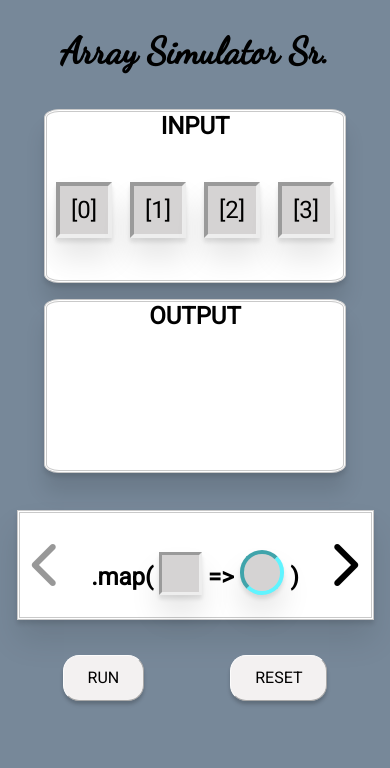
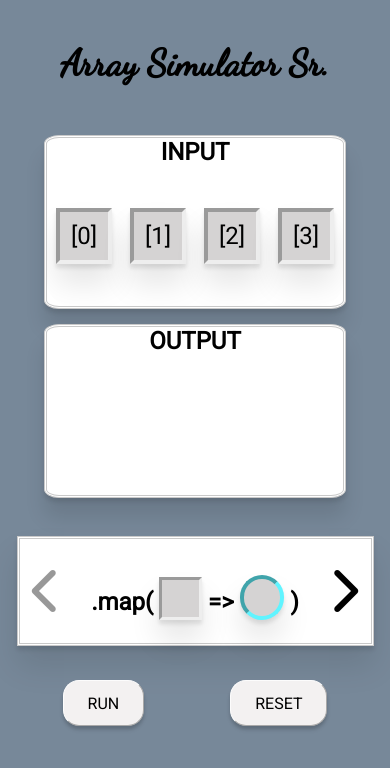
Before and after one commit to dc5trust/Array-Simulator-Advanced, a plain HTML site: page index.html in a window 390 px wide. Drawn offline with nearby package versions, Linux system fonts and the light colour scheme.

Commit message:
fixed title

```diff
--- a/style/_mobile.scss
+++ b/style/_mobile.scss
@@ -239,7 +239,7 @@
     .main-container{
 
         .title-container{
-          height: 12vh;
+          height: 15vh;
 
           .title{
             font-size: 2.3rem;
```
Also changed, not shown: style/style.css.
